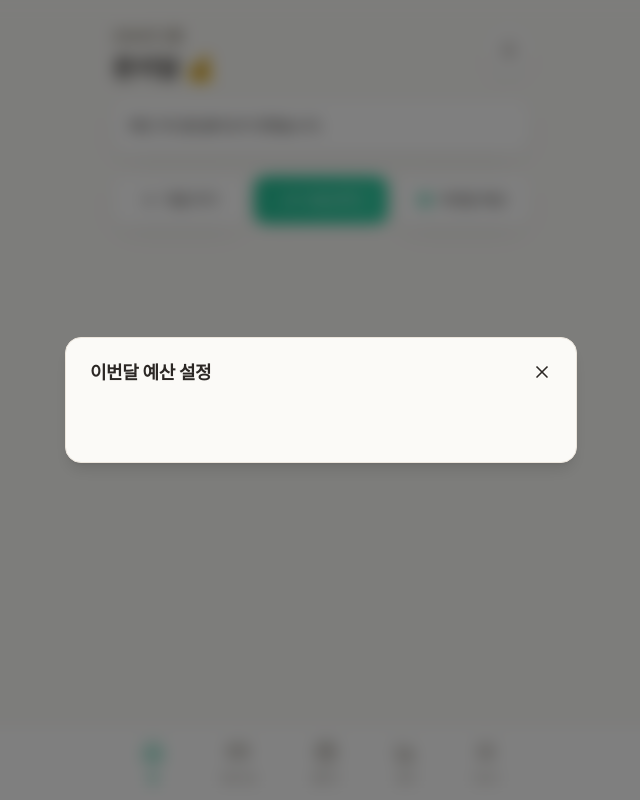
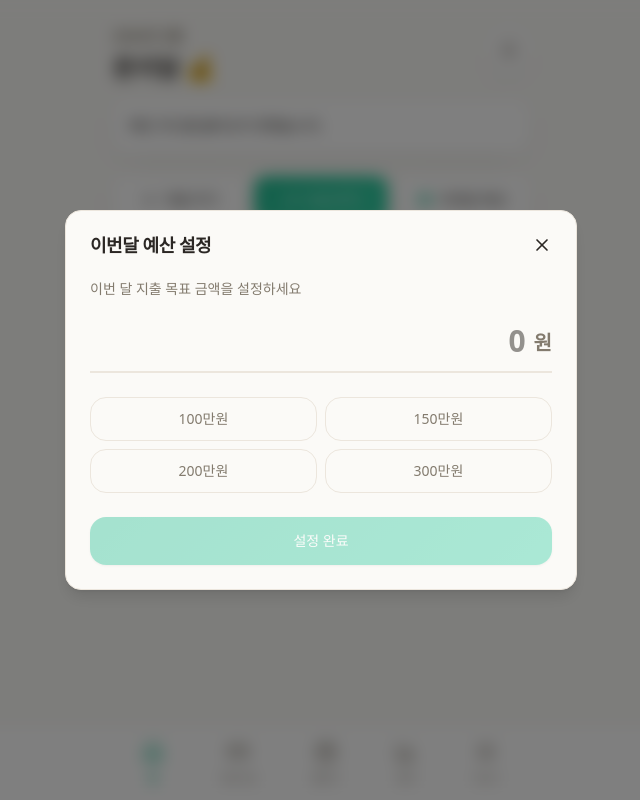
Before and after one commit to The-Myeotzari/donidam, a Next.js app: page / in a window 1280 px wide. Both pictures are taken after a click on the button "이번달 예산". Shown: the whole page, without its empty margins (319-959 px from the left). Built offline with nearby package versions, Linux system fonts and the light colour scheme; no server answers.

Commit message:
💄 UI: 이번달 예산 설정 모달 구현 #55

```diff
--- a/src/features/set-budget/ui/SetBudgetButton.tsx
+++ b/src/features/set-budget/ui/SetBudgetButton.tsx
@@ -1,7 +1,8 @@
 'use client'
 
+import { SetBudgetForm } from '@/features/set-budget/ui/SetBudgetForm'
+import { Button } from '@/shared/ui/Button'
 import { Modal } from '@/shared/ui/Modal'
-import { Button } from '@/shared/ui/Button'
 import { Target } from 'lucide-react'
 import { useState } from 'react'
 
@@ -21,9 +22,7 @@ export function SetBudgetButton() {
       <Modal isOpen={isOpen} onClose={() => setIsOpen(false)}>
         <Modal.Header>이번달 예산 설정</Modal.Header>
         <Modal.Content>
-          <div className="py-4 text-sm text-muted-foreground">
-            {/* TODO: 예산 설정 폼 */}
-          </div>
+          <SetBudgetForm />
         </Modal.Content>
       </Modal>
     </>
--- /dev/null
+++ b/src/features/set-budget/ui/SetBudgetForm.tsx
@@ -0,0 +1,64 @@
+import cn from '@/shared/lib/cn'
+import { Button } from '@/shared/ui/Button'
+import { useState } from 'react'
+
+const PRESETS = [
+  { label: '100만원', value: '1000000' },
+  { label: '150만원', value: '1500000' },
+  { label: '200만원', value: '2000000' },
+  { label: '300만원', value: '3000000' },
+] as const
+
+export function SetBudgetForm() {
+  const [amount, setAmount] = useState('')
+
+  const displayAmount = amount ? Number(amount).toLocaleString('ko-KR') : ''
+
+  return (
+    <div className="space-y-6">
+      {/* 안내 문구 */}
+      <p className="text-sm text-muted-foreground">이번 달 지출 목표 금액을 설정하세요</p>
+
+      {/* 금액 입력 */}
+      <div className="relative flex items-end gap-2 border-b-2 border-input pb-3 focus-within:border-primary transition-colors">
+        <input
+          type="text"
+          inputMode="numeric"
+          placeholder="0"
+          value={displayAmount}
+          onChange={(e) => setAmount(e.target.value.replace(/[^0-9]/g, ''))}
+          className="w-full bg-transparent text-right text-3xl font-bold focus:outline-none placeholder:text-muted-foreground/40"
+        />
+        <span className="shrink-0 text-xl font-semibold text-muted-foreground pb-0.5">원</span>
+      </div>
+
+      {/* 빠른 선택 */}
+      <div className="grid grid-cols-2 gap-2">
+        {PRESETS.map((preset) => (
+          <button
+            key={preset.value}
+            type="button"
+            onClick={() => setAmount(preset.value)}
+            className={cn(
+              'h-11 rounded-2xl border text-sm font-medium transition-colors',
+              amount === preset.value
+                ? 'border-primary bg-primary/5 text-primary'
+                : 'border-input text-muted-foreground hover:border-primary/40 hover:text-foreground',
+            )}
+          >
+            {preset.label}
+          </button>
+        ))}
+      </div>
+
+      {/* 설정 완료 */}
+      <Button
+        type="submit"
+        disabled={!amount}
+        className="w-full h-12 rounded-2xl gradient-mint text-primary-foreground disabled:opacity-40 border-0"
+      >
+        설정 완료
+      </Button>
+    </div>
+  )
+}
```
